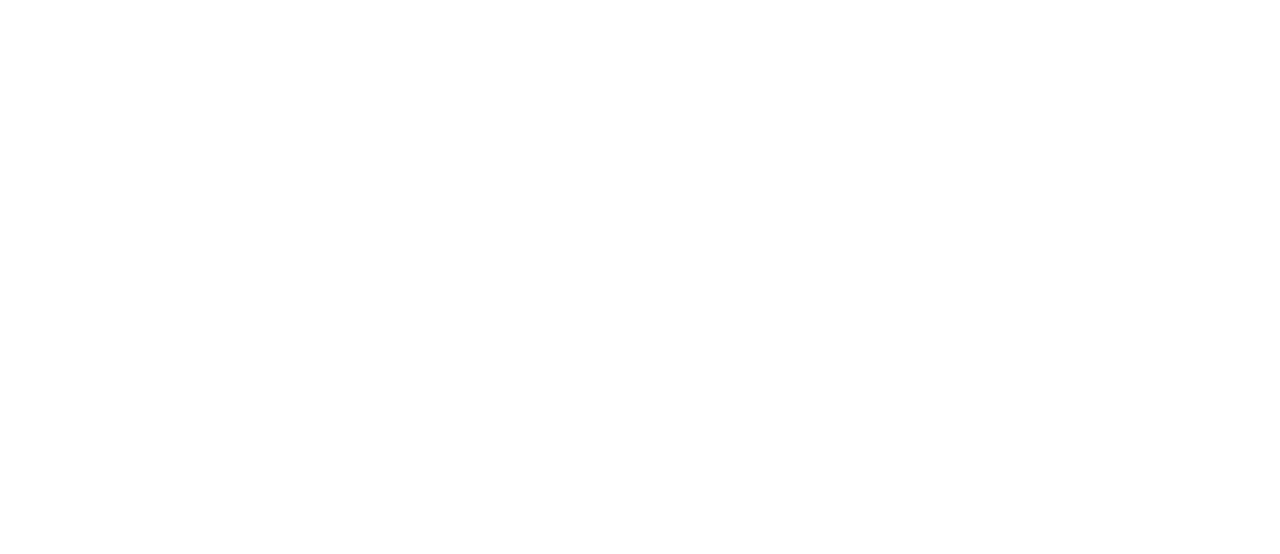
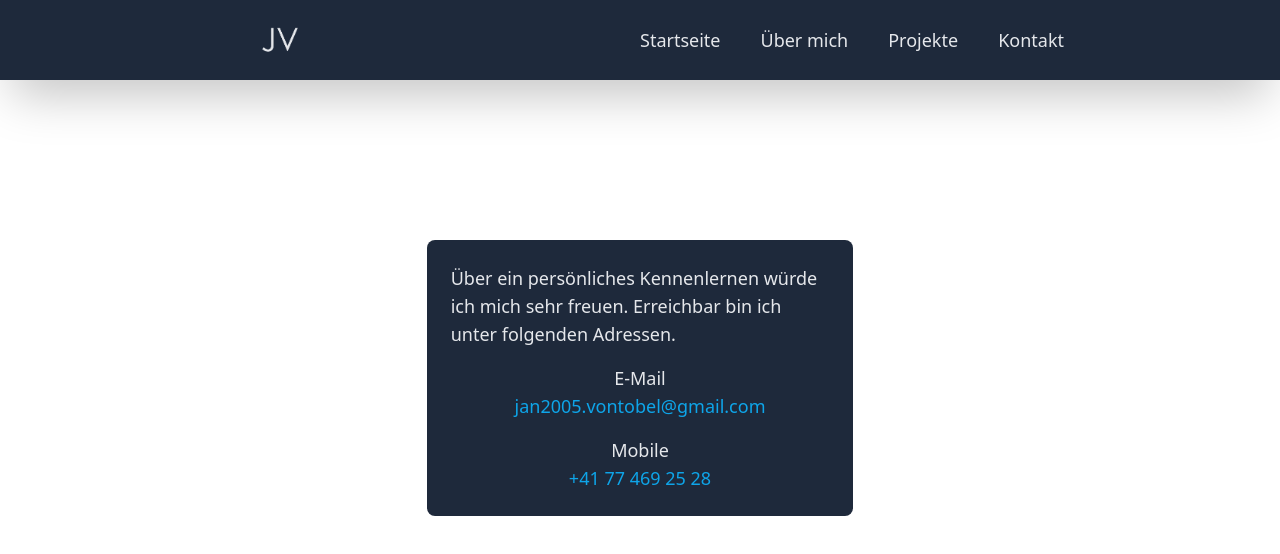
Before and after one commit to Spogotenau/portfolio, a React (Vite) app: page /kontakt in a window 1280 px wide. Before the commit this address had no page. Shown: the top 554 px of the page. Built offline with nearby package versions, Linux system fonts and the light colour scheme; a web font is replaced by a local one.

Commit message:
all content added to site

```diff
--- a/src/App.jsx
+++ b/src/App.jsx
@@ -14,6 +14,7 @@ import RockPaperScissors from './Pages/RockPaperScissors'
 import TodoList from './Pages/TodoList'
 import RandomFact from './Pages/RandomFact'
 import Portfolio from './Pages/PortfolioWebsite'
+import Contact from './Pages/Contact'
 
 function ScrollToTop() {
   const { pathname } = useLocation()
@@ -46,6 +47,7 @@ function App() {
           <Route path='projekte/todoListe' element={<TodoList />} />
           <Route path='projekte/randomFact' element={<RandomFact />} />
           <Route path='projekte/portfolio' element={<Portfolio />} />
+          <Route path='kontakt' element={<Contact />} />
         </Route>
       </Routes>
     </BrowserRouter>
--- a/src/Pages/Contact/index.jsx
+++ b/src/Pages/Contact/index.jsx
@@ -1,8 +1,52 @@
-// eslint-disable-next-line no-unused-vars
-import React from 'react'
+import { Link } from 'react-router-dom'
+import { useEffect } from 'react'
 
 function Contact() {
-  return <div>Contact</div>
+  useEffect(() => {
+    const observer = new IntersectionObserver((entries) => {
+      entries.forEach((entry) => {
+        if (entry.isIntersecting) {
+          entry.target.classList.add('show')
+        }
+      })
+    })
+
+    const hiddenElements = document.querySelectorAll('.hiddenContact')
+    hiddenElements.forEach((el) => observer.observe(el))
+
+    return () => {
+      hiddenElements.forEach((el) => observer.unobserve(el))
+    }
+  }, [])
+  return (
+    <>
+      <div className='hiddenContact mt-60 w-10/12 rounded-lg p-6 md:w-1/3 mx-auto bg-slate-800 text-gray-200'>
+        <h1 className='text-lg pb-4'>
+          Über ein persönliches Kennenlernen würde ich mich sehr freuen.
+          Erreichbar bin ich unter folgenden Adressen.
+        </h1>
+        <div className='pb-4'>
+          <h1 className='text-lg text-center'>E-Mail</h1>
+          <div className='text-center'>
+            <Link
+              to='mailto:jan2005.vontobel@gmail.com'
+              className='text-lg text-sky-500'
+            >
+              jan2005.vontobel@gmail.com
+            </Link>
+          </div>
+        </div>
+        <div>
+          <h1 className='text-lg text-center'>Mobile</h1>
+          <div className='text-center'>
+            <Link to='tel:+41774692528' className='text-lg text-sky-500'>
+              +41 77 469 25 28
+            </Link>
+          </div>
+        </div>
+      </div>
+    </>
+  )
 }
 
 export default Contact
--- a/src/Pages/Startseite/index.jsx
+++ b/src/Pages/Startseite/index.jsx
@@ -12,6 +12,8 @@ import dockerLogo from '../../images/dockerLogo.png'
 import mongoLogo from '../../images/mongoDBLogo.png'
 import tailwindLogo from '../../images/tailwindLogo.png'
 import nodeLogo from '../../images/nodeLogo.png'
+import firebaseLogo from '../../images/firebaseLogo.png'
+import aspDotNetLogo from '../../images/ASPNETLogo.png'
 import arbeitsPlatz from '../../images/IMG_8600.jpg'
 import lightbulb from '../../images/lightbulp.png'
 
@@ -88,12 +90,15 @@ function Startseite() {
         <div className='grid md:grid-cols-5 grid-cols-1 gap-y-12 justify-items-center'>
           <div className='hiddenElement bg-gray-200 w-52 h-52 rounded-xl'>
             <img className=' h-52 py-4 mx-auto' src={jsLogo} alt='JavaScript' />
+            <h1 className=' text-center text-lg'>JavaScript</h1>
           </div>
           <div className='hiddenElement bg-gray-200 w-52 h-52 rounded-xl'>
             <img className=' h-52 py-4 mx-auto' src={cssLogo} alt='CSS' />
+            <h1 className=' text-center text-lg'>CSS</h1>
           </div>
           <div className='hiddenElement bg-gray-200 w-52 h-52 rounded-xl'>
             <img className=' h-52 py-4 mx-auto' src={htmlLogo} alt='HTML' />
+            <h1 className=' text-center text-lg'>HTML</h1>
           </div>
           <div className='hiddenElement bg-gray-200 w-52 h-52 rounded-xl'>
             <img
@@ -101,18 +106,31 @@ function Startseite() {
               src={cSharpLogo}
               alt='C-Sharp'
             />
+            <h1 className=' text-center text-lg'>C#</h1>
           </div>
           <div className='hiddenElement bg-gray-200 w-52 h-52 rounded-xl'>
             <img className=' h-52 py-4 mx-auto' src={gitLogo} alt='Git' />
+            <h1 className=' text-center text-lg'>Git</h1>
           </div>
           <div className='hiddenElement bg-gray-200 w-52 h-52 rounded-xl'>
             <img className=' h-52 py-4 mx-auto' src={dockerLogo} alt='Docker' />
+            <h1 className=' text-center text-lg'>Docker</h1>
           </div>
           <div className='hiddenElement bg-gray-200 w-52 h-52 rounded-xl'>
             <img className=' h-52 py-4 mx-auto' src={reactLogo} alt='React' />
+            <h1 className=' text-center text-lg'>React</h1>
           </div>
           <div className='hiddenElement bg-gray-200 w-52 h-52 rounded-xl'>
             <img className=' h-52 py-4 mx-auto' src={mongoLogo} alt='MongoDB' />
+            <h1 className=' text-center text-lg'>MongoDB</h1>
+          </div>
+          <div className='hiddenElement bg-gray-200 w-52 h-52 rounded-xl'>
+            <img
+              className=' h-52 py-4 mx-auto'
+              src={firebaseLogo}
+              alt='Firebase'
+            />
+            <h1 className=' text-center text-lg'>Firebase</h1>
           </div>
           <div className='hiddenElement bg-gray-200 w-52 h-52 rounded-xl'>
             <img
@@ -120,9 +138,19 @@ function Startseite() {
               src={tailwindLogo}
               alt='Tailwind'
             />
+            <h1 className=' text-center text-lg'>Tailwind CSS</h1>
+          </div>
+          <div className='hiddenElement bg-gray-200 w-52 h-52 rounded-xl'>
+            <img
+              className=' h-52 py-4 mx-auto'
+              src={aspDotNetLogo}
+              alt='ASP.NET'
+            />
+            <h1 className=' text-center text-lg'>ASP.NET</h1>
           </div>
           <div className='hiddenElement bg-gray-200 w-52 h-52 rounded-xl'>
             <img className='h-52 py-4 mx-auto' src={nodeLogo} alt='Node.js' />
+            <h1 className=' text-center text-lg'>Node</h1>
           </div>
         </div>
       </div>
--- a/src/index.css
+++ b/src/index.css
@@ -187,6 +187,13 @@ font-family: 'Roboto Mono', monospace;
   transition-delay: 800ms;
 }
 
+.hiddenContact{
+  opacity: 0;
+  filter: blur(5px);
+  transform: translateY(100%);
+  transition: all 700ms;
+}
+
 .show{
   opacity: 1;
   filter: blur(0);
```
Also changed, not shown: src/images/ASPNETLogo.png.
